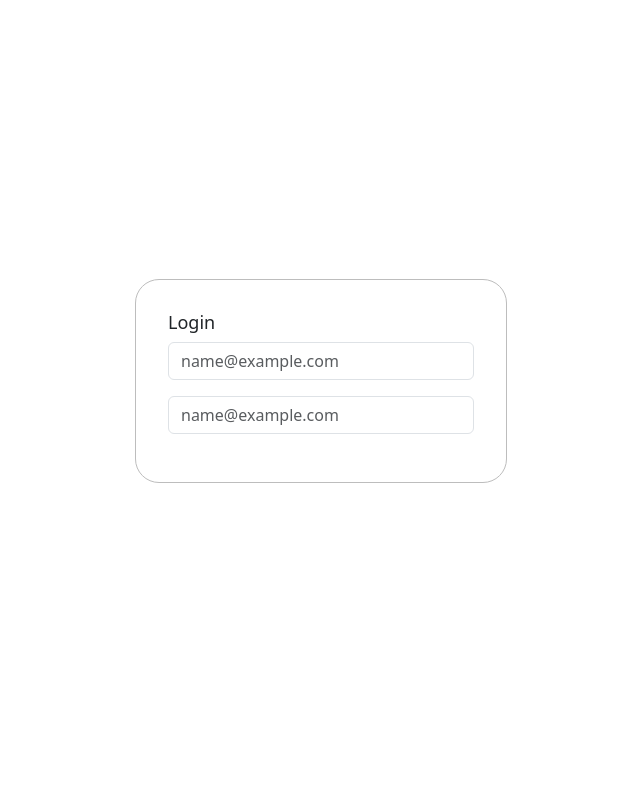
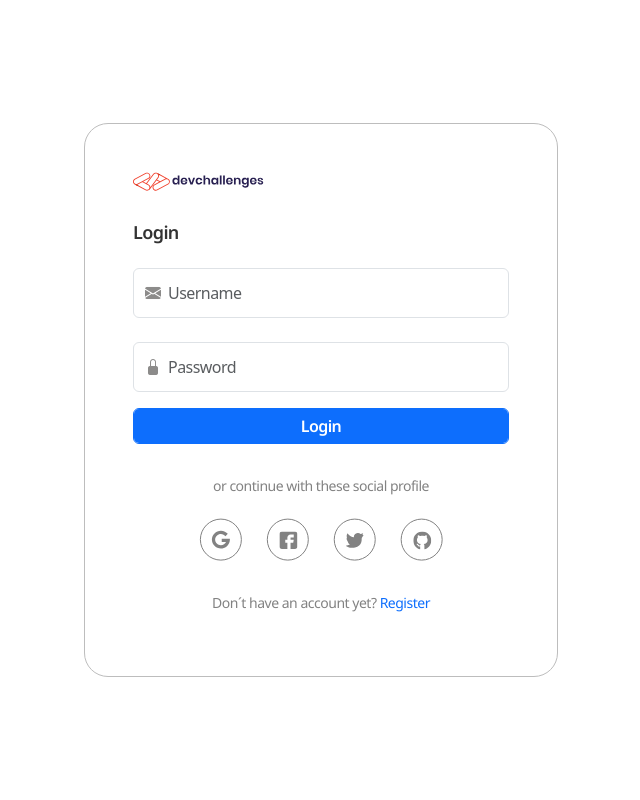
Before and after one commit to vicneal/MiniProyectoN3, a PHP site: page / in a window 1280 px wide. Shown: the whole page, without its empty margins (319-959 px from the left). Run offline with PHP 8.4, Linux system fonts and the light colour scheme.

```diff
--- a/index.html
+++ /dev/null
@@ -1,36 +0,0 @@
-<!DOCTYPE html>
-<html lang="en">
-
-<head>
-    <meta charset="UTF-8" />
-    <meta name="viewport" content="width=device-width, initial-scale=1.0" />
-    <link href="https://cdn.jsdelivr.net/npm/bootstrap@5.3.2/dist/css/bootstrap.min.css" rel="stylesheet"
-        integrity="sha384-T3c6CoIi6uLrA9TneNEoa7RxnatzjcDSCmG1MXxSR1GAsXEV/Dwwykc2MPK8M2HN" crossorigin="anonymous" />
-    <script src="https://cdn.jsdelivr.net/npm/bootstrap@5.3.2/dist/js/bootstrap.bundle.min.js"
-        integrity="sha384-C6RzsynM9kWDrMNeT87bh95OGNyZPhcTNXj1NW7RuBCsyN/o0jlpcV8Qyq46cDfL"
-        crossorigin="anonymous"></script>
-    <link rel="preconnect" href="https://fonts.googleapis.com" />
-    <link rel="preconnect" href="https://fonts.gstatic.com" crossorigin />
-    <link href="https://fonts.googleapis.com/css2?family=Noto+Sans:wght@200;300;400;600;700;800&display=swap"
-        rel="stylesheet" />
-    <link rel="stylesheet" href="style.css" />
-    <title>Mini Proyecto Nivel 3</title>
-</head>
-
-<body>
-    <div class="container">
-        <div class="col-4 mx-auto login">
-            <div>
-                <h2>Login</h2>
-            </div>
-            <div class="mb-3">
-                <input type="email" class="form-control" id="exampleFormControlInput1" placeholder="name@example.com" />
-            </div>
-            <div class="mb-3">
-                <input type="email" class="form-control" id="exampleFormControlInput1" placeholder="name@example.com" />
-            </div>
-        </div>
-    </div>
-</body>
-
-</html>
--- /dev/null
+++ b/index.php
@@ -0,0 +1,66 @@
+<!DOCTYPE html>
+<html lang="en">
+
+<head>
+    <meta charset="UTF-8" />
+    <meta name="viewport" content="width=device-width, initial-scale=1.0" />
+    <link href="https://cdn.jsdelivr.net/npm/bootstrap@5.3.2/dist/css/bootstrap.min.css" rel="stylesheet"
+        integrity="sha384-T3c6CoIi6uLrA9TneNEoa7RxnatzjcDSCmG1MXxSR1GAsXEV/Dwwykc2MPK8M2HN" crossorigin="anonymous" />
+    <script src="https://cdn.jsdelivr.net/npm/bootstrap@5.3.2/dist/js/bootstrap.bundle.min.js"
+        integrity="sha384-C6RzsynM9kWDrMNeT87bh95OGNyZPhcTNXj1NW7RuBCsyN/o0jlpcV8Qyq46cDfL" crossorigin="anonymous">
+    </script>
+    <link rel="preconnect" href="https://fonts.googleapis.com" />
+    <link rel="preconnect" href="https://fonts.gstatic.com" crossorigin />
+    <link href="https://fonts.googleapis.com/css2?family=Noto+Sans:wght@200;300;400;600;700;800&display=swap"
+        rel="stylesheet" />
+    <link rel="stylesheet" href="https://cdn.jsdelivr.net/npm/bootstrap-icons@1.11.1/font/bootstrap-icons.css">
+    <link rel="stylesheet" href="style.css" />
+    <title>Mini Proyecto Nivel 3</title>
+</head>
+
+<body>
+    <div class="container">
+        <div class="col-4 mx-auto login">
+            <form action="views/login_db.php" method="post">
+                <div>
+                    <img src="./assets/devchallenges.svg" alt="" class="container-logo">
+                </div>
+                <div>
+                    <h2>Login</h2>
+                </div>
+                <div class="">
+                    <div class="icono-input">
+                        <i class="bi bi-envelope-fill"></i>
+                    </div>
+                    <input type="text" class="form-control " id="exampleFormControlInput1" placeholder="Username"
+                        name="usuario" />
+                </div>
+                <div class=" ">
+
+                    <div class="icono-input">
+                        <i class="bi bi-lock-fill"></i>
+                    </div>
+                    <input type="password" class="form-control " id="exampleFormControlInput1" placeholder="Password"
+                        name="contraseña" />
+                </div>
+                <div class="container-btn">
+                    <button type="submit" class="my-3 form-control btn btn-primary btn-login">Login</button>
+                </div>
+                <div class="container-text">
+                    <p>or continue with these social profile</p>
+                </div>
+                <div class="container-redes">
+                    <img src="./assets/Google.svg" alt="">
+                    <img src="./assets/Facebook.svg" alt="">
+                    <img src="./assets/Twitter.svg" alt="">
+                    <img src="./assets/Gihub.svg" alt="">
+                </div>
+                <div class="container-text">
+                    <p>Don´t have an account yet? <a href="/views/register.php">Register</a></p>
+                </div>
+            </form>
+        </div>
+    </div>
+</body>
+
+</html>
--- a/style.css
+++ b/style.css
@@ -1,12 +1,119 @@
-body{
-    box-sizing: border-box;
+body {
+  box-sizing: border-box;
 }
-.login{
-    margin-top: 25%;
-    border: 1px solid #BDBDBD;
-    padding: 2rem;
-    border-radius: 24px;
+
+.container {
+  display: flex;
+  flex-direction: column;
+  justify-content: center;
+  height: 100vh;
+  max-width: 1250px;
 }
-h2{
-    font-size: 1.125rem;
+.login {
+  border: 1px solid #bdbdbd;
+  padding: 3rem;
+  border-radius: 24px;
+  width: 29.61444rem;
 }
+.container-logo {
+  margin-bottom: 1.8rem;
+}
+
+h2 {
+  color: #333;
+  font-family: Noto Sans;
+  font-size: 1.125rem;
+  font-style: normal;
+  font-weight: 600;
+  line-height: normal;
+  letter-spacing: -0.03938rem;
+  margin: 0;
+  width: 70%;
+}
+
+.icono-input {
+  position: relative;
+  display: inline-block;
+  width: 2.5em;
+}
+
+.icono-input i {
+  position: absolute;
+  top: 50%;
+  transform: translateY(80%);
+  left: 0.75em;
+  color: rgb(140, 139, 138);
+}
+input {
+  color: rgb(82, 79, 79) !important;
+  padding: 12px !important;
+  text-indent: 22px;
+  font-size: 1rem;
+  font-style: normal;
+  font-weight: 400;
+  line-height: normal;
+  letter-spacing: -0.035rem;
+  border: 1px solid #bdbdbd;
+}
+::placeholder {
+  color: rgb(140, 139, 138);
+  font-size: 1rem;
+  font-style: normal;
+  font-weight: 400;
+  line-height: normal;
+  letter-spacing: -0.035rem;
+}
+.container-btn > button {
+  width: 100%;
+}
+.btn-login {
+  color: #fff;
+  text-align: center;
+  font-family: Noto Sans;
+  font-size: 1rem;
+  font-style: normal;
+  font-weight: 600;
+  line-height: normal;
+  letter-spacing: -0.035rem;
+}
+.container-text {
+  text-align: center;
+}
+.container-text p {
+  margin: 1rem 0;
+}
+p {
+  color: #828282;
+  font-family: Noto Sans;
+  font-size: 0.875rem;
+  font-style: normal;
+  font-weight: 400;
+  line-height: normal;
+  letter-spacing: -0.03063rem;
+}
+.container-redes {
+  width: 65%;
+  margin: 0 auto;
+  display: flex;
+  justify-content: space-between;
+}
+.container-redes img {
+  margin-top: 0.4rem;
+  margin-bottom: 1rem;
+}
+
+a {
+  text-decoration: none;
+}
+
+h3 {
+  color: #333;
+  font-family: Noto Sans;
+  font-size: 1rem;
+  font-style: normal;
+  font-weight: 400;
+  line-height: normal;
+  letter-spacing: -0.035rem;
+  width: 90%;
+  margin-top: 0.9rem;
+}
```
Also changed, not shown: views/register.php (added, +69 -0 lines), assets/Facebook.svg (added), assets/Gihub.svg (added), assets/Google.svg (added), assets/Twitter.svg (added), assets/devchallenges-light.svg (added), assets/devchallenges.png (added), assets/devchallenges.svg (added).
